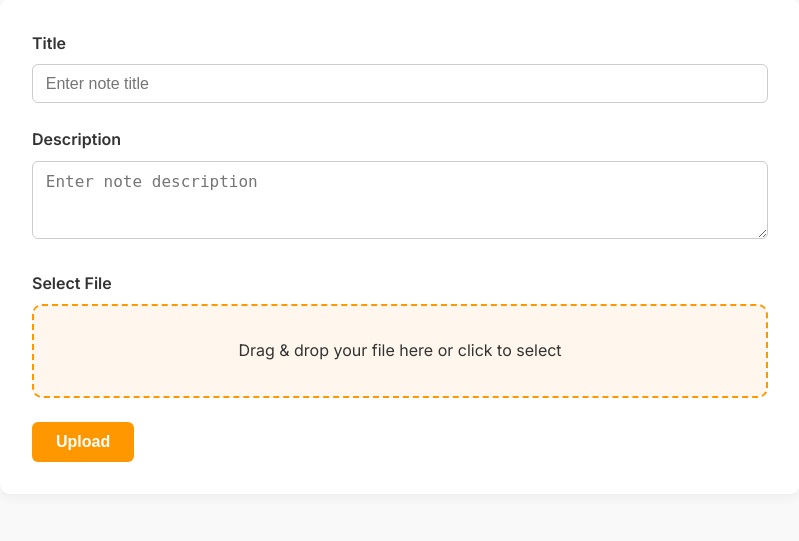
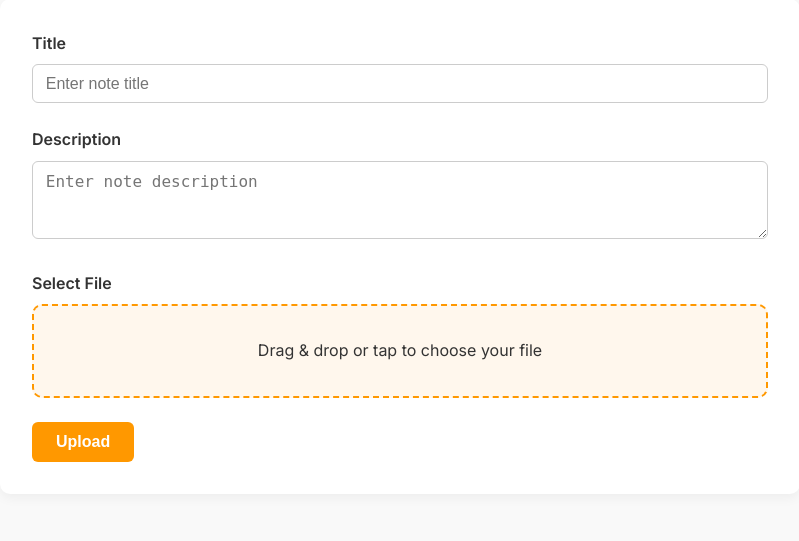
Before and after one commit to KriXsh-09/NoteShare, a Django app: page /upload/ in a window 1280 px wide. Shown: the part 219-760 px from the top of the page, without its empty margins (240-1039 px from the left). Run offline with Django 5.2, Linux system fonts and the light colour scheme; the visitor is signed in with stand-in values (Sample User, id 1).

Commit message:
updated upload,html

```diff
--- a/notes/templates/notes/upload.html
+++ b/notes/templates/notes/upload.html
@@ -24,6 +24,7 @@
     <section class="upload-section">
         <div class="container">
             <h2 style="text-align:center; margin-bottom:2rem;">Upload Your Notes</h2>
+
             <div class="form-container">
                 <form method="POST" enctype="multipart/form-data" id="noteForm">
                     {% csrf_token %}
@@ -31,17 +32,26 @@
                         <label for="id_title">Title</label>
                         {{ form.title }}
                     </div>
+
                     <div class="form-group">
                         <label for="id_description">Description</label>
                         {{ form.description }}
                     </div>
+
                     <div class="form-group">
                         <label for="id_file">Select File</label>
                         <div class="file-drop-area" id="fileDropArea">
-                            <span class="file-msg">Drag & drop your file here or click to select</span>
-                            {{ form.file }}
+                            <input
+                                type="file"
+                                name="file"
+                                id="id_file"
+                                accept=".pdf,.doc,.docx,.png,.jpg,.jpeg"
+                                required
+                            >
+                            <span class="file-msg">Drag & drop or tap to choose your file</span>
                         </div>
                     </div>
+
                     <button type="submit" class="btn btn-primary">Upload</button>
                 </form>
             </div>
@@ -61,17 +71,18 @@
         const fileInput = fileDropArea.querySelector('input[type=file]');
         const fileMsg = fileDropArea.querySelector('.file-msg');
 
-        // Highlight drop area on drag
+        // Highlight on drag
         fileDropArea.addEventListener('dragover', (e) => {
             e.preventDefault();
             fileDropArea.classList.add('highlight');
         });
 
+        // Remove highlight
         fileDropArea.addEventListener('dragleave', () => {
             fileDropArea.classList.remove('highlight');
         });
 
-        // Drop file
+        // Drop file handler
         fileDropArea.addEventListener('drop', (e) => {
             e.preventDefault();
             fileDropArea.classList.remove('highlight');
@@ -81,14 +92,12 @@
             }
         });
 
-        // Click to select file
-        fileDropArea.addEventListener('click', () => {
-            fileInput.click();
-        });
-
+        // Change event for mobile/desktop file picker
         fileInput.addEventListener('change', () => {
             if (fileInput.files.length) {
                 fileMsg.textContent = fileInput.files[0].name;
+            } else {
+                fileMsg.textContent = "Drag & drop or tap to choose your file";
             }
         });
     </script>
```
